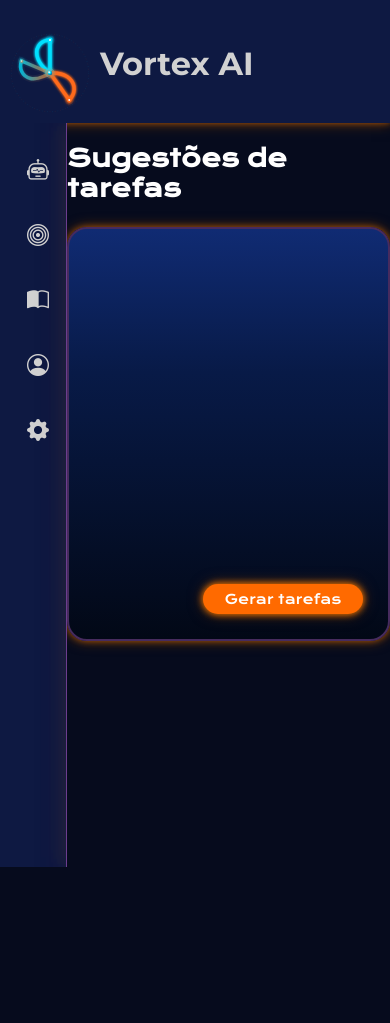
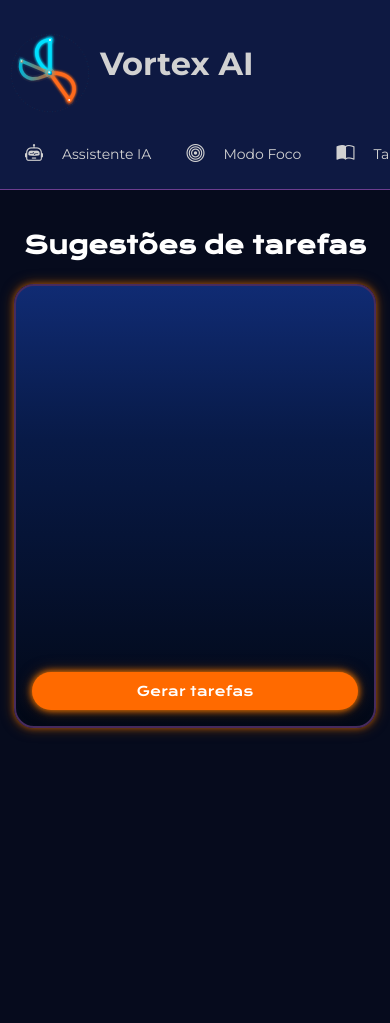
Before and after one commit to marcosleu123-a11y/Projeto-IA, a Flask app: page / in a window 390 px wide. After the commit the page ends 735 px from the top, so only its background shows below. Run offline with Flask 3, Linux system fonts and the light colour scheme.

Commit message:
adicionando responsividade ao celular

```diff
--- a/assistente_IA/assistente-academi/joao gabriel/templates/static/style.css
+++ b/assistente_IA/assistente-academi/joao gabriel/templates/static/style.css
@@ -202,7 +202,89 @@
         0 0 13px #683607;
 }
 
+@media (max-width: 900px) {
+    body {
+        height: auto;
+        min-height: 100vh;
+        overflow: auto;
+    }
 
+    .layout {
+        flex-direction: column;
+        height: auto;
+        min-height: calc(100vh - 100px);
+    }
+
+    .card_lado {
+        width: 100%;
+        min-width: 100%;
+        height: auto;
+        border-right: none;
+        border-bottom: 1px solid #6c3d8f;
+    }
+
+    .card_lado:hover {
+        width: 100%;
+        min-width: 100%;
+    }
+
+    .card_lado::after {
+        display: none;
+    }
+
+    .menu-lateral {
+        width: 100%;
+        height: auto;
+        padding: 10px;
+    }
+
+    .menu-lateral ul {
+        flex-direction: row;
+        gap: 8px;
+        overflow-x: auto;
+        scrollbar-width: thin;
+        padding-bottom: 4px;
+    }
+
+    .item-menu a {
+        padding: 10px 12px;
+        font-size: 14px;
+    }
+
+    .item-menu a:hover {
+        transform: none;
+    }
+
+    .icon i {
+        font-size: 18px;
+    }
+
+    .conteudo {
+        height: auto;
+        min-height: 0;
+        padding: 20px 14px;
+    }
+
+    .container {
+        width: 100%;
+    }
+
+    .tarefas-box {
+        padding: 20px 16px 70px;
+    }
+
+    .gerar-btn {
+        left: 16px;
+        right: 16px;
+        bottom: 16px;
+        width: auto;
+        height: 38px;
+    }
+
+    #tarefas li {
+        align-items: flex-start;
+    }
+}
 
 html[data-tema="claro"] body,
 body.tema-claro {
```
Also changed, not shown: assistente_IA/assistente-academi/arthur/arthur.css (+21 -0 lines), assistente_IA/assistente-academi/caio/caio.css (+75 -0 lines), assistente_IA/assistente-academi/felipe/felipe.css (+85 -0 lines), assistente_IA/assistente-academi/joao lucas/pedrosa.css (+80 -0 lines), assistente_IA/assistente-academi/marcos/marcos.css (+84 -0 lines).
